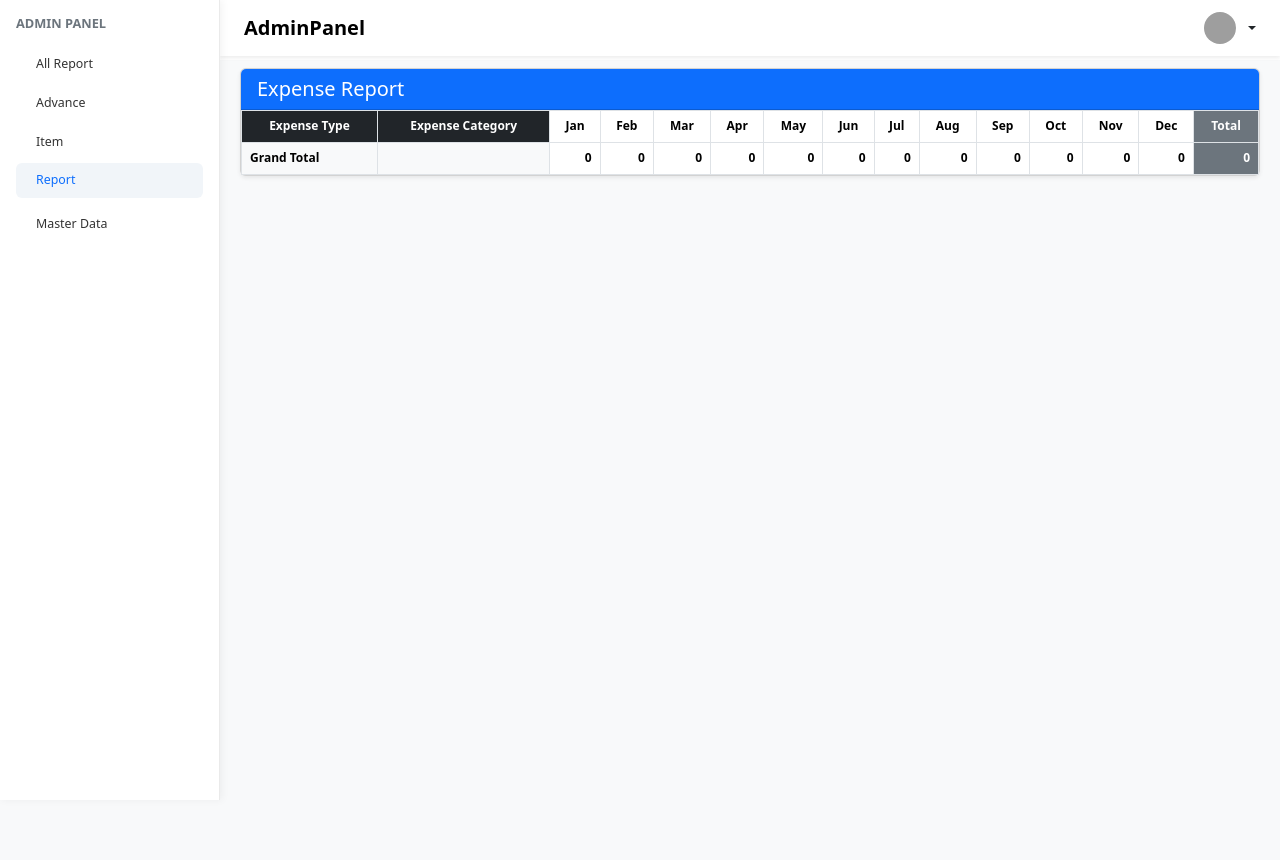
After one commit to fadilefdika/expense-management, a Laravel app: page /admin/report in a window 1280 px wide. The commit adds this page. Run offline with Laravel 12, Linux system fonts and the light colour scheme; the visitor is signed in with stand-in values (Sample User, id 1); data that the repository does not hold is empty; style sheets or scripts are compiled from the project's sources; parts of the project's set-up code (start-up, migrations or seed data) failed here and were passed over; some libraries are stand-ins or nearby versions; grey boxes are pictures that could not be loaded.

Commit message:
Add relationships in ExpenseCategory and SettlementItem models, update sidebar for report navigation, adjust layout padding, and modify button text for clarity.

```diff
--- /dev/null
+++ b/app/Http/Controllers/ReportController.php
@@ -0,0 +1,62 @@
+<?php
+
+namespace App\Http\Controllers;
+
+use Illuminate\Http\Request;
+use App\Models\ExpenseCategory;
+use Illuminate\Routing\Controller;
+use Illuminate\Support\Facades\DB;
+
+class ReportController extends Controller
+{
+    public function index()
+    {
+        $year = now()->year;
+
+        // Ambil semua kategori beserta tipe dan pengeluaran per bulan
+        $categories = DB::table('em_advances')
+            ->select(
+                'expense_type',
+                'expense_category',
+                DB::raw('MONTH(date_settlement) as month'),
+                DB::raw('SUM(nominal_settlement) as total')
+            )
+            ->whereYear('date_settlement', $year)
+            ->groupBy('expense_type', 'expense_category', DB::raw('MONTH(date_settlement)'))
+            ->get();
+
+        // Ambil master data
+        $categoryList = \App\Models\ExpenseCategory::with('expenseType')->get();
+
+        // Buat struktur data laporan
+        $report = [];
+
+        foreach ($categoryList as $category) {
+            $row = [
+                'expense_type' => $category->expenseType->name ?? '-',
+                'category' => $category->name,
+                'monthly' => array_fill(1, 12, 0),
+                'total' => 0
+            ];
+
+            foreach ($categories as $c) {
+                if ($c->expense_category == $category->id) {
+                    $row['monthly'][$c->month] = (float) $c->total;
+                    $row['total'] += (float) $c->total;
+                }
+            }
+
+            $report[] = $row;
+        }
+
+        // Hitung grand total per bulan
+        $monthlyTotals = array_fill(1, 12, 0);
+        foreach ($report as $row) {
+            foreach ($row['monthly'] as $month => $value) {
+                $monthlyTotals[$month] += $value;
+            }
+        }
+
+        return view('pages.report.index', compact('report', 'monthlyTotals'));
+    }
+}
--- a/app/Models/ExpenseCategory.php
+++ b/app/Models/ExpenseCategory.php
@@ -19,9 +19,17 @@ class ExpenseCategory extends Model
 
     protected $dates = ['deleted_at'];
 
+    public function expenseType()
+    {
+        return $this->belongsTo(ExpenseType::class);
+    }
+
     public function type()
     {
         return $this->belongsTo(ExpenseType::class, 'expense_type_id');
     }
 
+    public function Settlements(){
+        return $this->hasMany(Advance::class,'expense_category', 'id');
+    }
 }
--- a/app/Models/SettlementItem.php
+++ b/app/Models/SettlementItem.php
@@ -21,4 +21,9 @@ class SettlementItem extends Model
     {
         return $this->belongsTo(Advance::class, 'settlement_id');
     }
+
+    public function expenseCategory()
+    {
+        return $this->belongsTo(ExpenseCategory::class);
+    }
 }
--- a/resources/views/layouts/app.blade.php
+++ b/resources/views/layouts/app.blade.php
@@ -32,7 +32,7 @@
         </div>
 
         {{-- Scrollable Content --}}
-        <main class="p-4" style="margin-top: 60px; height: calc(100vh - 60px); overflow-y: auto;">
+        <main class="p-2" style="margin-top: 60px; height: calc(100vh - 60px); overflow-y: auto;">
             @yield('content')
         </main>
     </div>
--- a/resources/views/layouts/partials/sidebar.blade.php
+++ b/resources/views/layouts/partials/sidebar.blade.php
@@ -89,6 +89,12 @@
                 Item
             </a>
         </li>
+        <li class="nav-item">
+            <a href="{{ route('admin.report.index') }}" class="sidebar-link {{ request()->routeIs('admin.report.*') ? 'active' : '' }}">
+                <i class="bi bi-clipboard-data sidebar-icon"></i>
+                Report
+            </a>
+        </li>
         {{-- Master Data Menu --}}
         <li class="nav-item">
             <a class="sidebar-link d-flex justify-content-between align-items-center {{ request()->routeIs('admin.expense-type.*') || request()->routeIs('admin.expense-category.*') ? 'active' : '' }}"
--- a/resources/views/pages/advance/index.blade.php
+++ b/resources/views/pages/advance/index.blade.php
@@ -6,7 +6,7 @@
         <h5 class="mb-0">Data Advance</h5>
         <!-- Tombol untuk membuka modal -->
         <button type="button" class="btn btn-primary mb-3" data-bs-toggle="modal" data-bs-target="#advanceModal">
-            Tambah Advance
+            Add Advance
         </button>
     </div>
     <div class="card-body">
--- /dev/null
+++ b/resources/views/pages/report/index.blade.php
@@ -0,0 +1,120 @@
+@extends('layouts.app')
+
+@section('content')
+<div class="container-fluid">
+    <div class="card shadow-sm">
+        <div class="card-header bg-primary text-white d-flex justify-content-between align-items-center">
+            <h5 class="mb-0">Expense Report</h5>
+        </div>
+        <div class="card-body p-0">
+            <div class="table-responsive" style="max-height: 80vh; overflow: auto;">
+                <table class="table table-bordered table-sm table-hover table-striped mb-0 text-nowrap" style="font-size: 0.82rem; min-width: 100%;">
+                    <thead class="bg-dark text-white text-center sticky-top" style="top: 0; z-index: 10;">
+                        <tr>
+                            <th class="sticky-col bg-dark text-white start-0">Expense Type</th>
+                            <th class="sticky-col bg-dark text-white start-1">Expense Category</th>
+                            @for ($i = 1; $i <= 12; $i++)
+                                <th>{{ DateTime::createFromFormat('!m', $i)->format('M') }}</th>
+                            @endfor
+                            <th class="bg-secondary text-white">Total</th>
+                        </tr>
+                    </thead>
+                    <tbody>
+                        @foreach($report as $row)
+                            <tr>
+                                <td class="sticky-col bg-light start-0 fw-normal text-uppercase small">{{ $row['expense_type'] }}</td>
+                                <td class="sticky-col bg-light start-1 text-uppercase small">{{ $row['category'] }}</td>
+                                @for ($i = 1; $i <= 12; $i++)
+                                    <td class="text-end">{{ number_format($row['monthly'][$i], 0, ',', '.') }}</td>
+                                @endfor
+                                <td class="text-end bg-light fw-bold">{{ number_format($row['total'], 0, ',', '.') }}</td>
+                            </tr>
+                        @endforeach
+                    </tbody>
+                    <tfoot class="bg-light text-dark fw-semibold text-end sticky-footer border-top">
+                        <tr>
+                            <td class="sticky-col start-0 bg-light text-start">Grand Total</td>
+                            <td class="sticky-col start-1 bg-light"></td>
+                            @for ($i = 1; $i <= 12; $i++)
+                                <td>{{ number_format($monthlyTotals[$i], 0, ',', '.') }}</td>
+                            @endfor
+                            <td class="bg-secondary text-white">{{ number_format(array_sum($monthlyTotals), 0, ',', '.') }}</td>
+                        </tr>
+                    </tfoot>
+                </table>
+            </div>
+        </div>
+    </div>
+</div>
+<style>
+    .sticky-col {
+        position: sticky;
+        z-index: 2;
+        background: inherit;
+    }
+
+    .start-0 {
+        left: 0;
+    }
+
+    .start-1 {
+        left: 120px; /* adjust this if column width changes */
+    }
+
+    @media (max-width: 768px) {
+        table {
+            font-size: 0.72rem;
+        }
+    }
+
+    .table-responsive::-webkit-scrollbar {
+        height: 6px;
+    }
+
+    .table-responsive::-webkit-scrollbar-thumb {
+        background: #aaa;
+        border-radius: 10px;
+    }
+
+    .table-responsive {
+        -webkit-overflow-scrolling: touch;
+        scroll-behavior: smooth;
+    }
+    th, td {
+        white-space: nowrap;
+        vertical-align: middle;
+    }
+
+    .table td, .table th {
+        padding: 0.4rem 0.5rem;
+        font-size: 0.75rem;
+    }
+
+    .bg-secondary {
+        background-color: #6c757d !important;
+    }
+</style>
+
+@endsection
+
+@push('scripts')
+<script>
+    document.addEventListener('DOMContentLoaded', function () {
+        const container = document.querySelector('.table-responsive');
+
+        // Hanya aktifkan horizontal scroll dengan mousewheel untuk layar kecil (misal < 768px)
+        if (window.innerWidth < 768) {
+            container.addEventListener('wheel', function (e) {
+                const isScrollableX = this.scrollWidth > this.clientWidth;
+
+                if (isScrollableX && Math.abs(e.deltaY) > Math.abs(e.deltaX)) {
+                    this.scrollLeft += e.deltaY;
+                    e.preventDefault();
+                }
+            }, { passive: false });
+        }
+    });
+</script>
+
+
+@endpush
--- a/routes/web.php
+++ b/routes/web.php
@@ -8,6 +8,7 @@ use App\Http\Controllers\DashboardController;
 use App\Http\Controllers\ExpenseCategoryController;
 use App\Http\Controllers\ExpenseTypeController;
 use App\Http\Controllers\ItemController;
+use App\Http\Controllers\ReportController;
 use App\Http\Controllers\SettlementController;
 
 Route::get('/', function () {
@@ -28,6 +29,9 @@ Route::middleware('auth')->prefix('admin')->name('admin.')->group(function () {
         Route::get('/advance', [AdvanceController::class, 'index'])->name('advance.index');
         Route::post('/advance', [AdvanceController::class, 'store'])->name('advance.store');
 
+        //Reports
+        Route::get('/report', [ReportController::class, 'index'])->name('report.index');
+
         Route::get('/items', [ItemController::class, 'index'])->name('items.index');
 
         Route::get('/master-data/expense-type', [ExpenseTypeController::class, 'index'])->name('expense-type.index');
```
